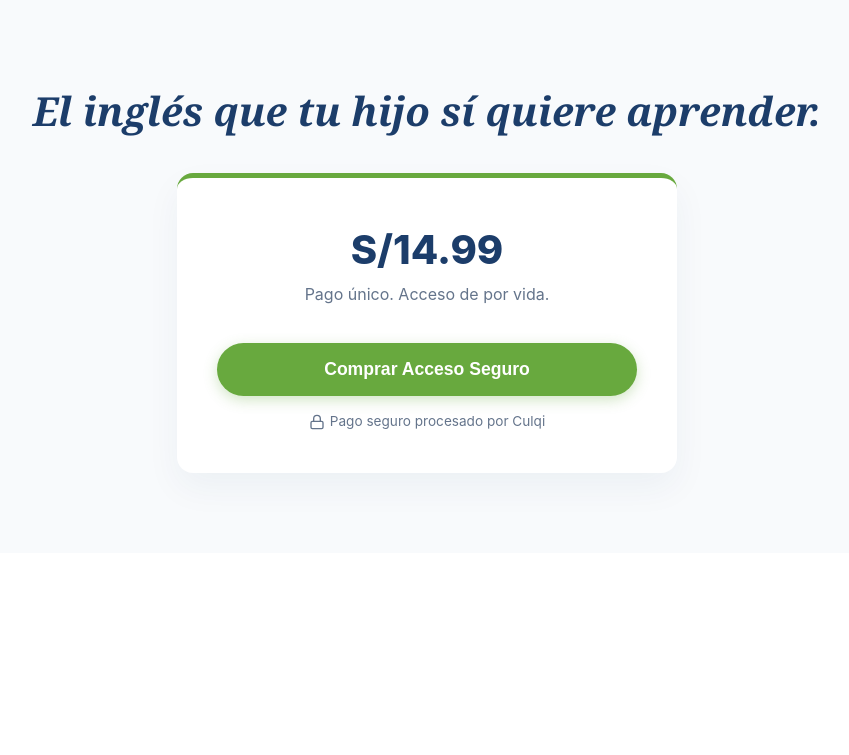
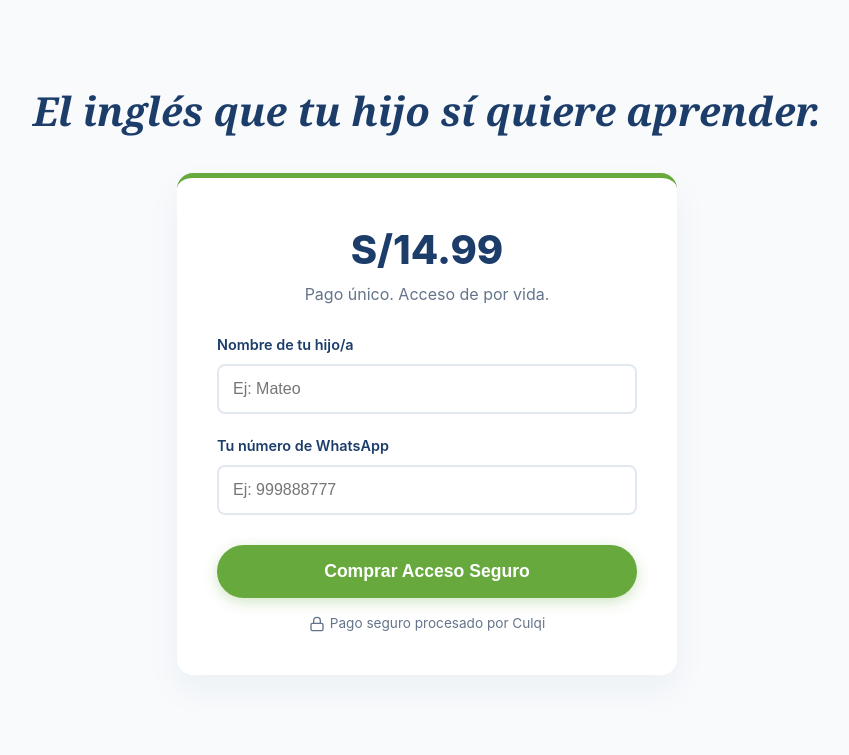
Before and after one commit to jadsajsdlkdqwioqodkwl/Padres-ense-ando-en-casa, a PHP site: page /landing.php in a window 1280 px wide. Shown: the part 2713-3468 px from the top of the page, without its empty margins (213-1062 px from the left). Before the commit the page ends 3203 px from the top, so only its background shows below. Run offline with PHP 8.4, Linux system fonts and the light colour scheme; some libraries are stand-ins or nearby versions.

```diff
--- a/landing.php
+++ b/landing.php
@@ -103,20 +103,20 @@
         .btn-pay { width: 100%; font-size: 1.1rem; padding: 16px; margin-top: 10px; }
         .guarantee { text-align: center; font-size: 0.85rem; color: var(--text-muted); margin-top: 15px; display: flex; justify-content: center; align-items: center; gap: 5px; }
 
-        /* Modal Styles */
-        .modal-overlay { display: none; position: fixed; top: 0; left: 0; width: 100%; height: 100%; background: rgba(28, 61, 106, 0.7); z-index: 1000; justify-content: center; align-items: center; padding: 20px; opacity: 0; transition: opacity 0.3s ease; }
-        .modal-overlay.active { display: flex; opacity: 1; }
-        /* AÑADIDO: max-height y overflow-y para que sea scrolleable en móviles pequeños/horizontales */
-        .modal-content { background: var(--white); width: 100%; max-width: 450px; padding: 40px; border-radius: 16px; position: relative; box-shadow: 0 25px 50px rgba(0,0,0,0.25); border-top: 5px solid var(--brand-green); transform: translateY(-20px); transition: transform 0.3s ease; max-height: 90vh; overflow-y: auto; }
-        .modal-overlay.active .modal-content { transform: translateY(0); }
-        .modal-close { position: absolute; top: 15px; right: 20px; font-size: 1.8rem; color: var(--text-muted); cursor: pointer; border: none; background: none; transition: color 0.2s; }
-        .modal-close:hover { color: #E53E3E; }
-
+        /* Form Elements (Shared) */
         .form-group { margin-bottom: 20px; text-align: left; }
         .form-group label { display: block; font-size: 0.9rem; font-weight: 600; margin-bottom: 8px; color: var(--brand-blue); }
         .form-control { width: 100%; padding: 14px; border: 2px solid #E2E8F0; border-radius: 8px; font-size: 16px; transition: border-color 0.3s; }
         .form-control:focus { border-color: var(--brand-lblue); outline: none; box-shadow: 0 0 0 3px rgba(92, 178, 228, 0.2); }
         .btn-pay:disabled { background: #CBD5E0; cursor: not-allowed; transform: none; box-shadow: none; }
+
+        /* Modal Styles */
+        .modal-overlay { display: none; position: fixed; top: 0; left: 0; width: 100%; height: 100%; background: rgba(28, 61, 106, 0.7); z-index: 1000; justify-content: center; align-items: center; padding: 20px; opacity: 0; transition: opacity 0.3s ease; }
+        .modal-overlay.active { display: flex; opacity: 1; }
+        .modal-content { background: var(--white); width: 100%; max-width: 450px; padding: 40px; border-radius: 16px; position: relative; box-shadow: 0 25px 50px rgba(0,0,0,0.25); border-top: 5px solid var(--brand-green); transform: translateY(-20px); transition: transform 0.3s ease; max-height: 90vh; overflow-y: auto; }
+        .modal-overlay.active .modal-content { transform: translateY(0); }
+        .modal-close { position: absolute; top: 15px; right: 20px; font-size: 1.8rem; color: var(--text-muted); cursor: pointer; border: none; background: none; transition: color 0.2s; }
+        .modal-close:hover { color: #E53E3E; }
 
         /* Responsive Global */
         @media (max-width: 768px) {
@@ -127,7 +127,7 @@
             .checkout-box, .modal-content { padding: 25px; }
         }
 
-        /* AÑADIDO: Ajustes específicos para móviles pequeños (Navbar) */
+        /* Responsive Móviles Pequeños */
         @media (max-width: 480px) {
             .nav-inner { flex-direction: column; gap: 15px; }
             .btn { padding: 12px 24px; font-size: 0.95rem; }
@@ -240,12 +240,23 @@
                     S/14.99 <span>Pago único. Acceso de por vida.</span>
                 </div>
 
-                <button type="button" class="btn btn-pay trigger-modal">Comprar Acceso Seguro</button>
+                <form id="bottom-payment-form">
+                    <div class="form-group">
+                        <label for="bottom_child_name">Nombre de tu hijo/a</label>
+                        <input type="text" id="bottom_child_name" class="form-control" placeholder="Ej: Mateo">
+                    </div>
+                    <div class="form-group">
+                        <label for="bottom_parent_phone">Tu número de WhatsApp</label>
+                        <input type="tel" id="bottom_parent_phone" class="form-control" placeholder="Ej: 999888777">
+                    </div>
+
+                    <button type="submit" id="btn-comprar-bottom" class="btn btn-pay">Comprar Acceso Seguro</button>
 
                     <div class="guarantee">
                         <svg width="16" height="16" viewBox="0 0 24 24" fill="none" stroke="currentColor" stroke-width="2"><rect x="3" y="11" width="18" height="11" rx="2" ry="2"/><path d="M7 11V7a5 5 0 0 1 10 0v4"/></svg>
                         Pago seguro procesado por Culqi
                     </div>
+                </form>
             </div>
         </div>
     </section>
@@ -266,7 +277,7 @@
                     <input type="tel" id="parent_phone" class="form-control" placeholder="Ej: 999888777" required>
                 </div>
 
-                <button type="submit" id="btn-comprar" class="btn btn-pay">Procesar Pago Seguro</button>
+                <button type="submit" id="btn-comprar-modal" class="btn btn-pay">Procesar Pago Seguro</button>
 
                 <div class="guarantee">
                     <svg width="16" height="16" viewBox="0 0 24 24" fill="none" stroke="currentColor" stroke-width="2"><rect x="3" y="11" width="18" height="11" rx="2" ry="2"/><path d="M7 11V7a5 5 0 0 1 10 0v4"/></svg>
@@ -277,7 +288,44 @@
     </div>
 
     <script>
-        // Lógica del Modal
+        // Funciones Globales de Pago
+        function procesarPago(childName, parentPhone, btnElement) {
+            const originalText = btnElement.innerText;
+            btnElement.innerText = "Procesando...";
+            btnElement.disabled = true;
+
+            fetch('app/process_payment.php', {
+                method: 'POST',
+                headers: { 'Content-Type': 'application/json' },
+                body: JSON.stringify({
+                    token: "token_falso_de_prueba", // Aquí irá tu token real de Culqi
+                    child_name: childName,
+                    parent_phone: parentPhone
+                })
+            })
+            .then(response => {
+                if (!response.ok) throw new Error("Error de red");
+                return response.json();
+            })
+            .then(data => {
+                if(data.success) {
+                    alert(data.message);
+                    window.location.href = 'dashboard.php';
+                } else {
+                    alert("Error: " + data.message);
+                    btnElement.innerText = originalText;
+                    btnElement.disabled = false;
+                }
+            })
+            .catch(err => {
+                console.error(err);
+                alert("Hubo un problema procesando el pago. Revisa tu conexión.");
+                btnElement.innerText = originalText;
+                btnElement.disabled = false;
+            });
+        }
+
+        // Lógica del Modal (Apertura y Cierre)
         const modal = document.getElementById('checkoutModal');
         const triggers = document.querySelectorAll('.trigger-modal');
         const closeBtn = document.getElementById('closeModal');
@@ -299,10 +347,9 @@
             }
         });
 
-        // Lógica del Formulario
+        // Evento: Formulario Modal
         document.getElementById('payment-form').addEventListener('submit', function (e) {
             e.preventDefault();
-
             const childName = document.getElementById('child_name').value.trim();
             const parentPhone = document.getElementById('parent_phone').value.trim();
 
@@ -311,39 +358,22 @@
                 return;
             }
 
-            const btn = document.getElementById('btn-comprar');
-            btn.innerText = "Procesando...";
-            btn.disabled = true;
+            procesarPago(childName, parentPhone, document.getElementById('btn-comprar-modal'));
+        });
 
-            fetch('app/process_payment.php', {
-                method: 'POST',
-                headers: { 'Content-Type': 'application/json' },
-                body: JSON.stringify({
-                    token: "token_falso_de_prueba",
-                    child_name: childName,
-                    parent_phone: parentPhone
-                })
-            })
-            .then(response => {
-                if (!response.ok) throw new Error("Error de red");
-                return response.json();
-            })
-            .then(data => {
-                if(data.success) {
-                    alert(data.message);
-                    window.location.href = 'dashboard.php';
+        // Evento: Formulario Checkout Inferior (La magia de UX)
+        document.getElementById('bottom-payment-form').addEventListener('submit', function (e) {
+            e.preventDefault();
+            const childName = document.getElementById('bottom_child_name').value.trim();
+            const parentPhone = document.getElementById('bottom_parent_phone').value.trim();
+
+            // Si los campos están vacíos, abrimos el modal
+            if (childName === '' || parentPhone === '') {
+                modal.classList.add('active');
             } else {
-                    alert("Error: " + data.message);
-                    btn.innerText = "Procesar Pago Seguro";
-                    btn.disabled = false;
+                // Si ya los llenó, pasamos directo a procesar el pago
+                procesarPago(childName, parentPhone, document.getElementById('btn-comprar-bottom'));
             }
-            })
-            .catch(err => {
-                console.error(err);
-                alert("Hubo un problema procesando el pago. Revisa tu conexión.");
-                btn.innerText = "Procesar Pago Seguro";
-                btn.disabled = false;
-            });
         });
     </script>
 </body>
```
Lines whose indentation alone changed are shown as unchanged.
